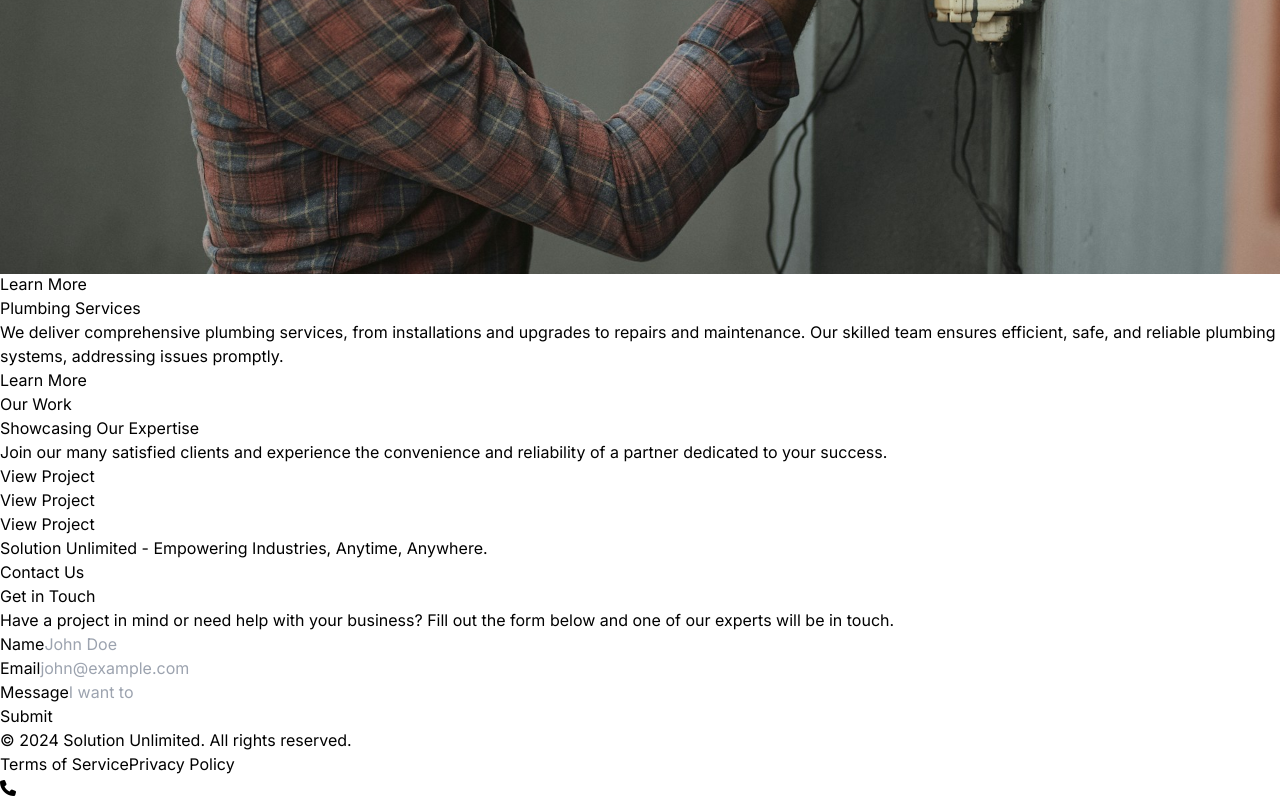
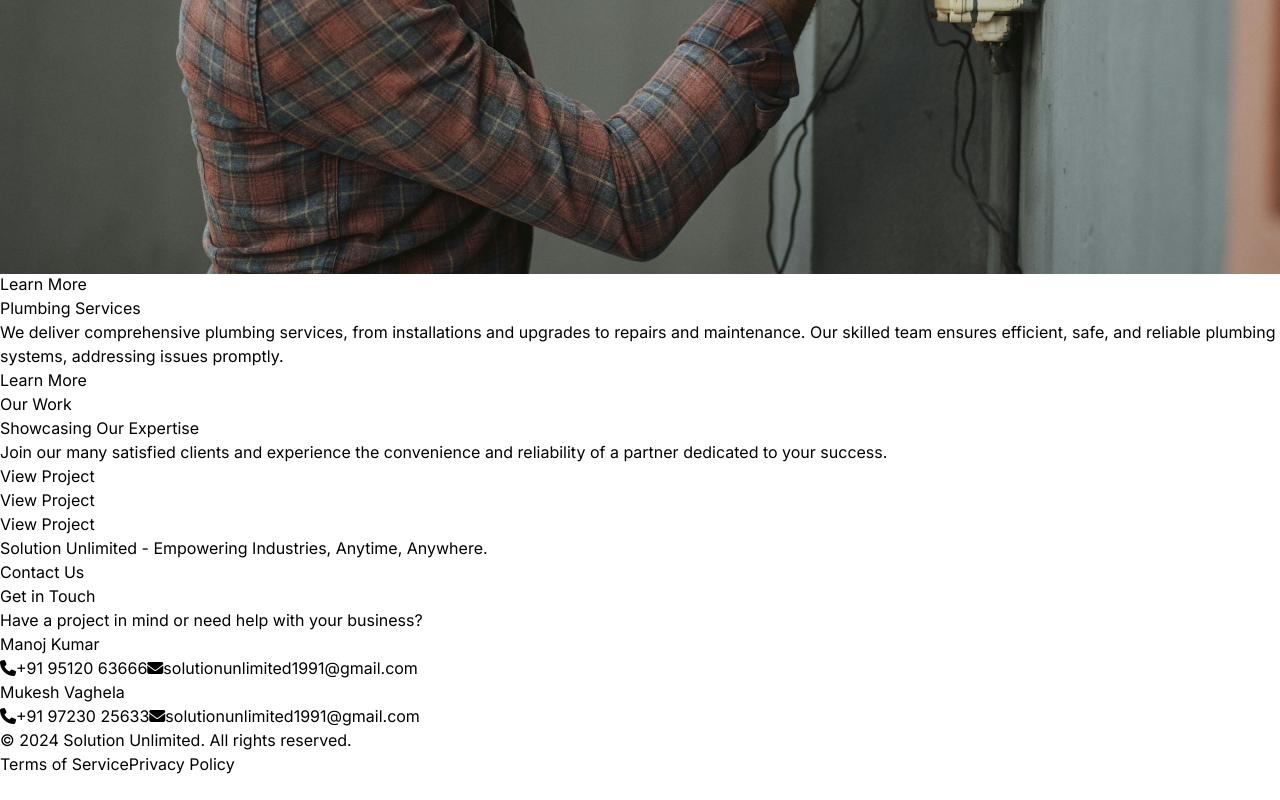
Before and after one commit to kushagarwal11ag/solution-unlimited, a Next.js app: page / in a window 1280 px wide. Shown: the part 526-1326 px from the top of the page. After the commit the page ends 1302 px from the top, so only its background shows below. Built offline with nearby package versions, Linux system fonts and the light colour scheme.

Commit message:
redesign contact page

```diff
--- a/package.json
+++ b/package.json
@@ -9,7 +9,6 @@
     "lint": "next lint"
   },
   "dependencies": {
-    "@fortawesome/fontawesome-free": "^6.6.0",
     "@hookform/resolvers": "^3.9.0",
     "@radix-ui/react-dialog": "^1.1.1",
     "@radix-ui/react-dropdown-menu": "^2.1.1",
--- a/src/app/layout.tsx
+++ b/src/app/layout.tsx
@@ -18,6 +18,10 @@ export default function RootLayout({
 }>) {
 	return (
 		<html lang="en" suppressHydrationWarning>
+			<head><link
+          rel="stylesheet"
+          href="https://site-assets.fontawesome.com/releases/v6.4.0/css/all.css"
+        /></head>
 			<body className={inter.className}>
 				{" "}
 				<ThemeProvider
--- a/src/app/page.tsx
+++ b/src/app/page.tsx
@@ -1,13 +1,10 @@
 "use client";
-import Link from "next/link";
-import Image from "next/image";
 import Navbar from "@/components/navbar";
 import Home from "@/components/home";
 import Services from "@/components/services";
 import Work from "@/components/work";
 import Contact from "@/components/contact";
 import Footer from "@/components/footer";
-import "@fortawesome/fontawesome-free/css/all.min.css";
 
 export default function Component() {
   return (
@@ -20,12 +17,6 @@ export default function Component() {
         <Contact />
       </main>
       <Footer />
-      <Link
-        href="tel:+919624019466"
-        className="fixed bottom-5 right-5 p-4 bg-black text-white dark:bg-white dark:text-black rounded-full shadow-lg transition-colors flex items-center justify-center"
-      >
-        <i className="fas fa-phone text-2xl"></i>
-      </Link>
     </div>
   );
 }
--- a/src/components/contact.tsx
+++ b/src/components/contact.tsx
@@ -1,40 +1,8 @@
 "use client";
-
-import { z } from "zod";
-import { zodResolver } from "@hookform/resolvers/zod";
-import { useForm } from "react-hook-form";
-
+import Link from "next/link";
 import { Button } from "@/components/ui/button";
-import {
-	Form,
-	FormControl,
-	FormDescription,
-	FormField,
-	FormItem,
-	FormLabel,
-	FormMessage,
-} from "@/components/ui/form";
-import { Input } from "@/components/ui/input";
-
-const formSchema = z.object({
-	name: z.string().min(3).max(20),
-	email: z.string().email(),
-	message: z.string().min(10).max(500),
-});
 
 const Contact = () => {
-	const form = useForm<z.infer<typeof formSchema>>({
-		resolver: zodResolver(formSchema),
-		defaultValues: {
-			name: "",
-			email: "",
-			message: "",
-		},
-	});
-	function onSubmit(values: z.infer<typeof formSchema>) {
-		// Do something with the form values.
-		console.log(values);
-	}
 	return (
 		<section
 			id="contact"
@@ -50,120 +18,42 @@ const Contact = () => {
 					</h2>
 					<p className="max-w-[900px] md:text-xl/relaxed lg:text-base/relaxed xl:text-xl/relaxed">
 						Have a project in mind or need help with your business?
-						Fill out the form below and one of our experts will be
-						in touch.
 					</p>
 				</div>
-				<Form {...form}>
-					<form
-						onSubmit={form.handleSubmit(onSubmit)}
-						className="space-y-8 dark:bg-black"
-					>
-						<div className="flex flex-col sm:flex-row gap-2">
-							<div className="w-full">
-								<FormField
-									control={form.control}
-									name="name"
-									render={({ field }) => (
-										<FormItem>
-											<FormLabel
-												className={
-													form.formState.errors.email
-														? "dark:text-red-500"
-														: ""
-												}
-											>
-												Name
-											</FormLabel>
-											<FormControl>
-												<Input
-													placeholder="John Doe"
-													{...field}
-												/>
-											</FormControl>
-											<FormMessage
-												className={
-													form.formState.errors.email
-														? "dark:text-red-500"
-														: ""
-												}
-											/>
-										</FormItem>
-									)}
-								/>
-							</div>
-							<div className="w-full">
-								<FormField
-									control={form.control}
-									name="email"
-									render={({ field }) => (
-										<FormItem>
-											<FormLabel
-												className={
-													form.formState.errors.email
-														? "dark:text-red-500"
-														: ""
-												}
-											>
-												Email
-											</FormLabel>
-											<FormControl>
-												<Input
-													placeholder="john@example.com"
-													{...field}
-												/>
-											</FormControl>
-											<FormMessage
-												className={
-													form.formState.errors.email
-														? "dark:text-red-500"
-														: ""
-												}
-											/>
-										</FormItem>
-									)}
-								/>
-							</div>
-						</div>
-						<FormField
-							control={form.control}
-							name="message"
-							render={({ field }) => (
-								<FormItem>
-									<FormLabel
-										className={
-											form.formState.errors.email
-												? "dark:text-red-500"
-												: ""
-										}
-									>
-										Message
-									</FormLabel>
-									<FormControl>
-										<Input
-											placeholder="I want to"
-											{...field}
-										/>
-									</FormControl>
-									<FormMessage
-										className={
-											form.formState.errors.email
-												? "dark:text-red-500"
-												: ""
-										}
-									/>
-								</FormItem>
-							)}
-						/>
-						<Button
-							type="submit"
-							variant="default"
-							className="w-full sm:w-fit"
+				<section className="mx-auto w-fit pt-4 flex flex-col gap-10 sm:flex-row">
+					<div>
+						<p>Manoj Kumar</p>
+						<Link
+							href="tel:+919512063666"
+							className="flex items-center gap-2"
 						>
-							Submit
-						</Button>
-					</form>
-				</Form>
+							<i className="fa-solid fa-phone"></i>+91 95120 63666
+						</Link>
+						<Link
+							href="mailto:solutionunlimited1991@gmail.com"
+							className="flex items-center gap-2"
+						>
+							<i className="fa-solid fa-envelope"></i>
+							solutionunlimited1991@gmail.com
+						</Link>
+					</div>
+					<div>
+						<p>Mukesh Vaghela</p>
+						<Link
+							href="tel:+919723025633"
+							className="flex items-center gap-2"
+						>
+							<i className="fa-solid fa-phone"></i>+91 97230 25633
+						</Link>
+						<Link
+							href="mailto:solutionunlimited1991@gmail.com"
+							className="flex items-center gap-2"
+						>
+							<i className="fa-solid fa-envelope"></i>
+							solutionunlimited1991@gmail.com
+						</Link>
+					</div>
+				</section>
 			</div>
 		</section>
 	);
```
Also changed, not shown: 1 other file (tests, documents, lock files or other folders).
